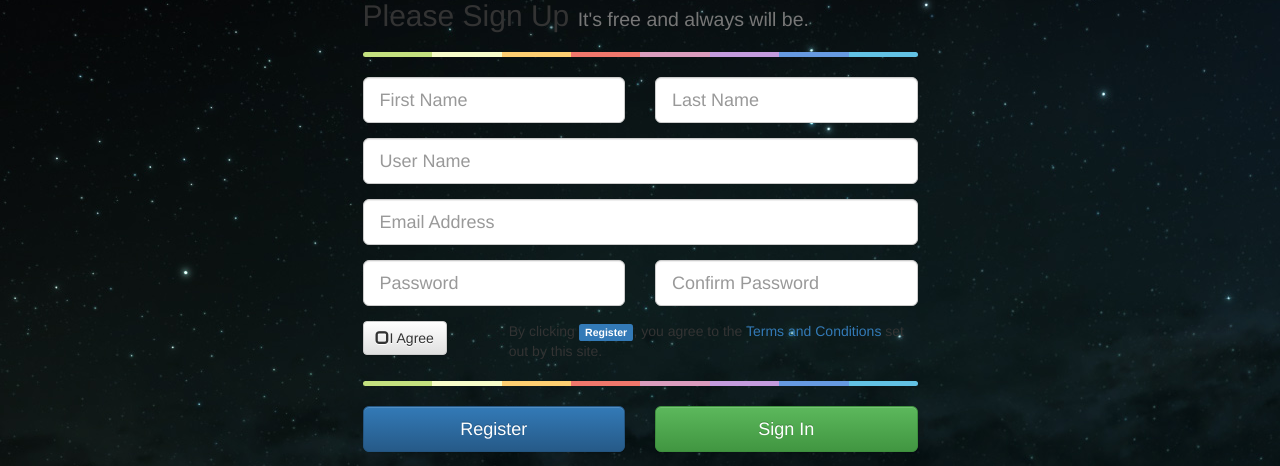
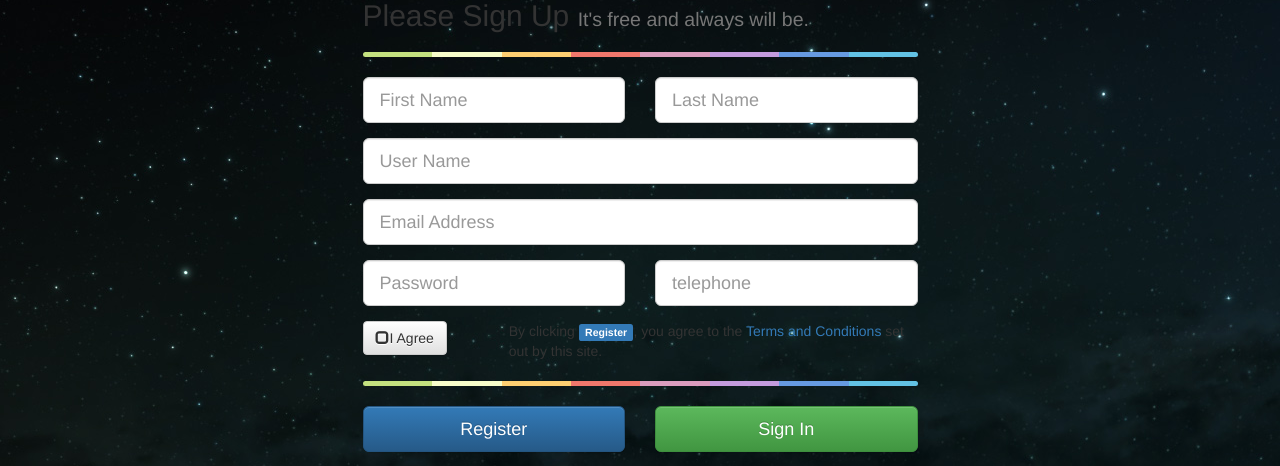
Before and after one commit to ballpor98/TheDarkCompany, a Django app: page /regis/ in a window 1280 px wide. Shown: the part 171-637 px from the top of the page. Run offline with Django 3.2, Linux system fonts and the light colour scheme; some libraries are stand-ins or nearby versions.

Commit message:
add tel in regis

```diff
--- a/gamingSpot/shop/templates/shop/regis.html
+++ b/gamingSpot/shop/templates/shop/regis.html
@@ -41,7 +41,7 @@
 					</div>
 					<div class="col-xs-12 col-sm-6 col-md-6">
 						<div class="form-group">
-							<input type="password" name="password_confirmation" id="password_confirmation" class="form-control input-lg" placeholder="Confirm Password" tabindex="6">
+							<input type="text" name="tel" id="tel" class="form-control input-lg" placeholder="telephone" tabindex="6">
 						</div>
 					</div>
 				</div>
```
